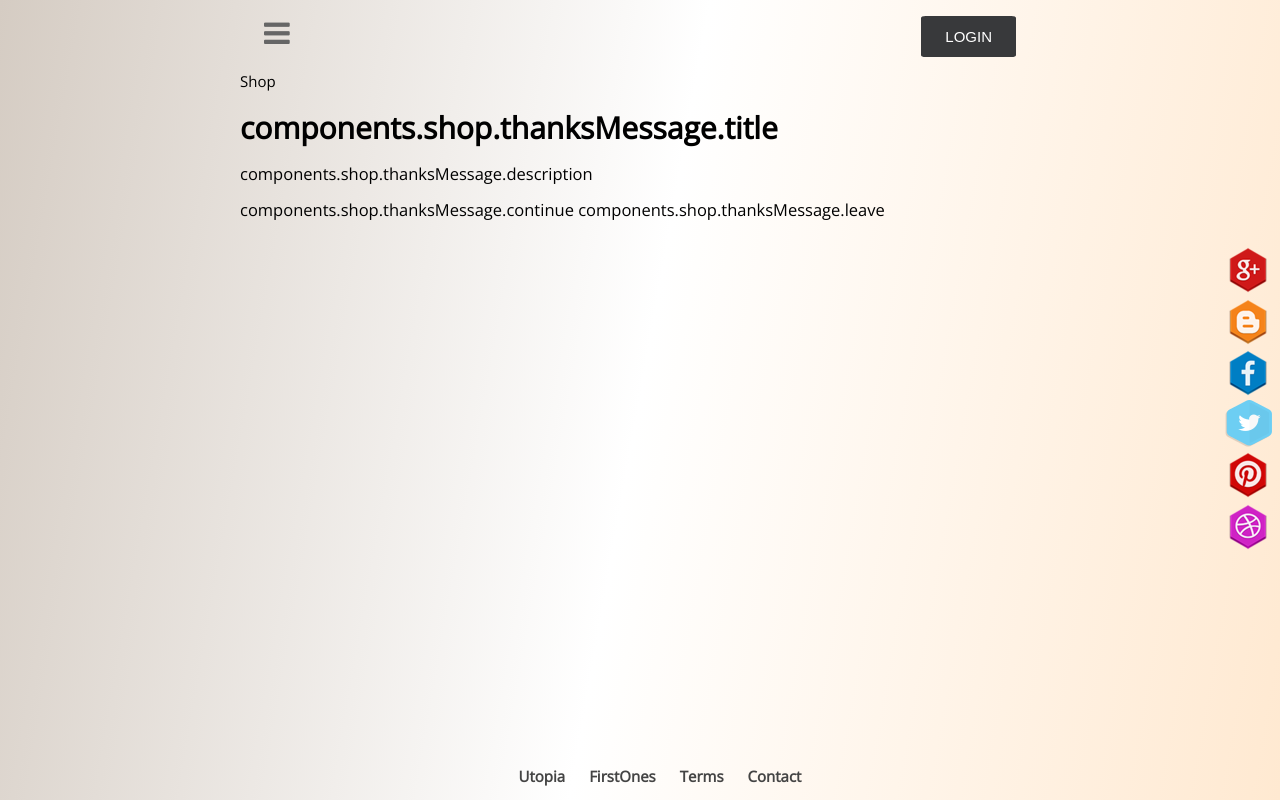
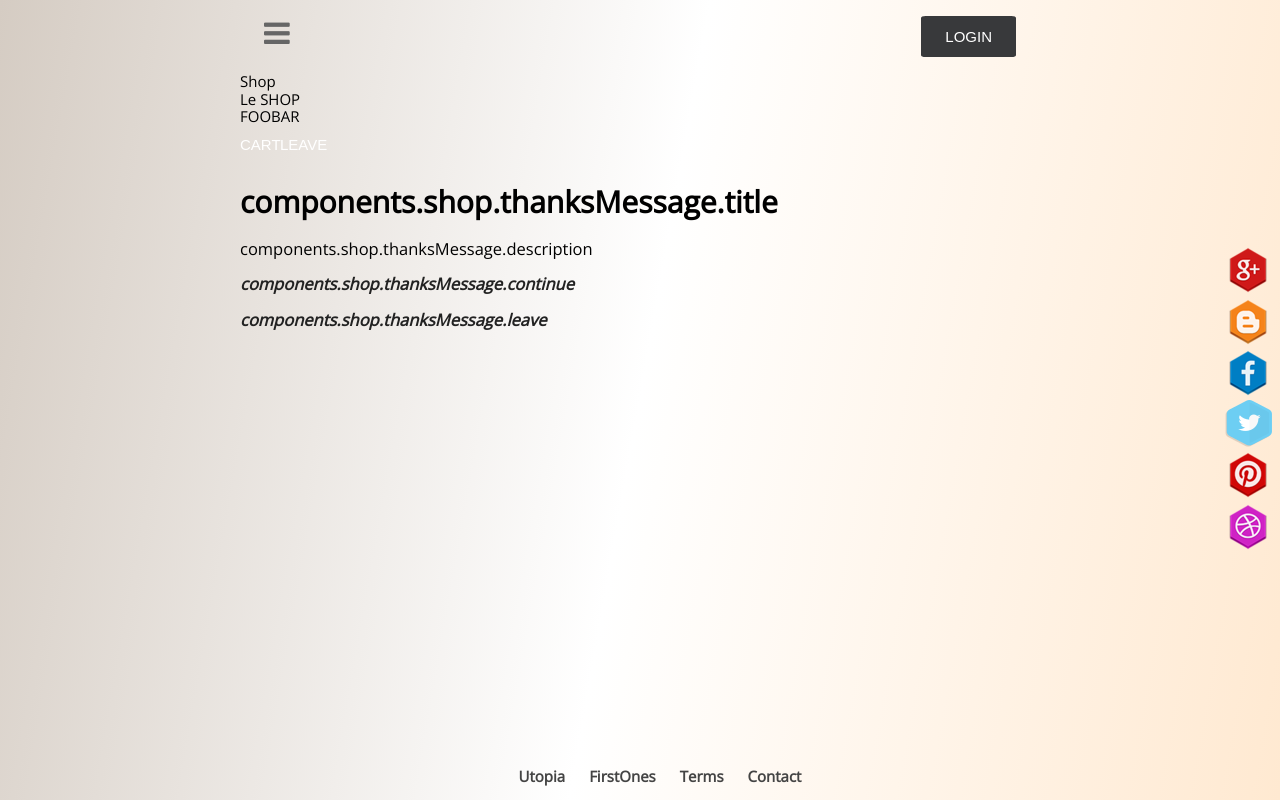
Before and after one commit to Utopia-frenchtech/emergence-frontend-master, a Vue app: page /shop/thanks in a window 1280 px wide. Built offline with nearby package versions, Linux system fonts and the light colour scheme; what vuefire would draw is missing.

Commit message:
Can display the topbar

```diff
--- a/src/components/shop/ItemsList.vue
+++ b/src/components/shop/ItemsList.vue
@@ -57,7 +57,7 @@ export default {
     methods:{
         addItem(item) {
             API.shop.addItem(item)
-            this.$router.push({name:'ShopThanksMessage', queries:{categoryId: this.category.id}})
+            this.$router.push({name:'ShopThanksMessage', query:{categoryId: this.category.id}})
         }
     }
 }
--- a/src/components/shop/Shop.vue
+++ b/src/components/shop/Shop.vue
@@ -1,6 +1,7 @@
 <template>
 <div>Shop
-    <router-view></router-view>
+    <router-view name="top"></router-view>
+    <router-view name="content"></router-view>
 </div>
 </template>
 
--- a/src/components/shop/ThanksMessage.vue
+++ b/src/components/shop/ThanksMessage.vue
@@ -3,8 +3,15 @@
       <h1>{{$t('components.shop.thanksMessage.title')}}</h1>
       <p>{{$t('components.shop.thanksMessage.description')}}</p>
       <p>
+          <router-link :to="lastVisited">
           {{$t('components.shop.thanksMessage.continue')}}
+          </router-link>
+      </p>
+      <p>
+          <router-link :to="{name:'Chat'}">
           {{$t('components.shop.thanksMessage.leave')}}
+              </router-link>
+
       </p>
   </div>
 </template>
--- a/src/components/shop/TopBar.vue
+++ b/src/components/shop/TopBar.vue
@@ -0,0 +1,35 @@
+<template>
+<div>
+    <div>
+        Le SHOP
+    </div>
+    <div>
+        <div v-if="icon">{{icon}}</div>
+        <div>
+        {{title}}
+        </div>
+    </div>
+    <div>
+        <altai-button isFlat isRound>Cart</altai-button>
+        <altai-button isFlat isRound>Leave</altai-button>
+    </div>
+</div>
+
+
+</template>
+
+<script>
+export default {
+    props:{
+        title: {
+            type: String,
+            required: true,
+        }
+    }
+
+}
+</script>
+
+<style lang="scss">
+
+</style>
--- a/src/components/ui/AltaiButton.vue
+++ b/src/components/ui/AltaiButton.vue
@@ -1,5 +1,5 @@
 <template>
-  <button class="altai-button" :class="{'altai-button--round': isRound}">
+  <button class="altai-button" :class="{'altai-button--round': isRound, 'altai-button--flat': isFlat}">
       <slot></slot>
   </button>
 </template>
@@ -9,7 +9,11 @@ export default {
   props:{
     isRound: {
       type: Boolean,
-      default: false
+      default: false,
+      },
+      isFlat:{
+        type: Boolean,
+        default: false,
       }
   },
   data: function data () {
@@ -27,13 +31,6 @@ export default {
     padding: 12px 24px;
     text-transform: uppercase;
     transition: background-color 0.3s, color 0.3s;
-    &--round{
-      width: 40px;
-      height: 40px;
-      border-radius: 50%;
-      padding: 0px;
-      text-align: center;
-    }
     &:hover{
       cursor: pointer;
       transform: scale(1.1);
@@ -46,5 +43,19 @@ export default {
       color: #6f7175;
       cursor: not-allowed;
     }
+    &--round{
+      width: 40px;
+      height: 40px;
+      border-radius: 50%;
+      padding: 0px;
+      text-align: center;
+    }
+    &--flat{
+      padding: 0px;
+      background-color: transparent;
+      &:disabled{
+        background-color: transparent;
+      }
+    }
 }
 </style>
--- a/src/router/shop.js
+++ b/src/router/shop.js
@@ -2,27 +2,52 @@ import Categories from '@/components/shop/Categories'
 import ItemsList from '@/components/shop/ItemsList'
 import Item from '@/components/shop/Item'
 import ThanksMessage from '@/components/shop/ThanksMessage'
+import TopBar from '@/components/shop/TopBar'
 
 const shopRoutes = [
   {
     name: 'Shop',
     path: '',
-    component: Categories
+    components: {
+      content: Categories,
+      top: TopBar
+    },
+    props: {
+      top: (route) => ({title: 'BARFOO'})
+    }
   }, {
     name: 'ShopCategory',
     path: 'category/:categoryId',
-    component: ItemsList,
-    props: (route) => ({categoryId: route.params.categoryId})
+    components: {
+      top: TopBar,
+      content: ItemsList
+    },
+    props: {
+      content: (route) => ({ categoryId: route.params.categoryId }),
+      top: (route) => ({ title: 'FOOBAR' })
+    }
   }, {
     name: 'ShopItem',
     path: 'item/:itemId',
-    component: Item,
-    props: (route) => ({itemId: route.params.itemId})
+    components: {
+      top: TopBar,
+      content: Item
+    },
+    props: {
+      content: (route) => ({ itemId: route.params.itemId }),
+      top: (route) => ({ title: 'FOOBAR' })
+    }
   }, {
     name: 'ShopThanksMessage',
     path: 'thanks',
-    component: ThanksMessage,
-    props: (route) => ({itemId: route.query.itemId, categoryId: route.query.categoryId})
+    components: {
+      top: TopBar,
+      content: ThanksMessage
+    },
+    props: {
+      content: (route) => ({ itemId: route.query.itemId, categoryId: route.query.categoryId }),
+      top: (route) => ({ title: 'FOOBAR' })
+    }
   }
 ]
 
```
